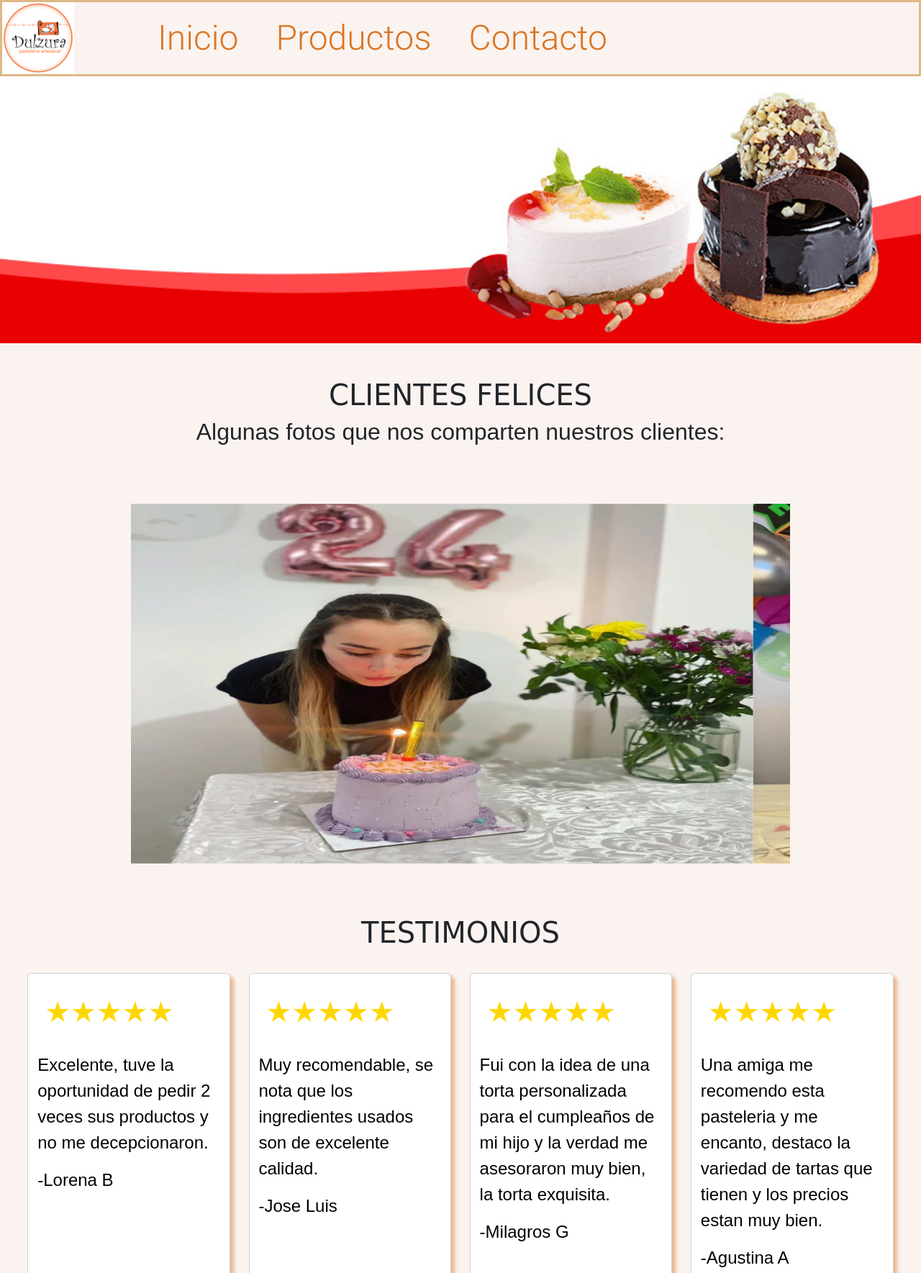
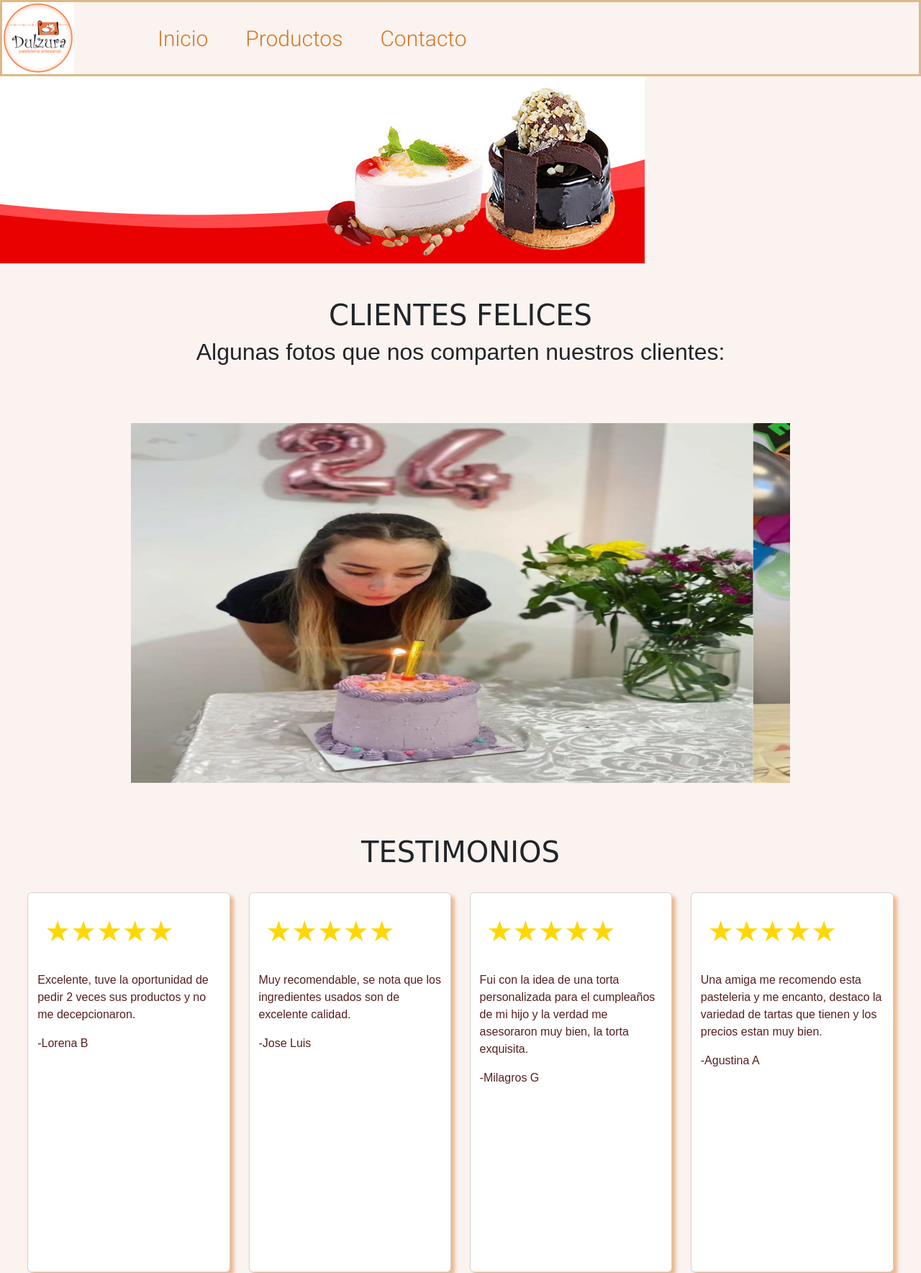
Before and after one commit to FedeRo2/Actividad3, a plain HTML site: page clientes.html in a window 1280 px wide. Shown: the top 1769 px of the page at 72% size. Drawn offline with nearby package versions, Linux system fonts and the light colour scheme.

Commit message:
estilos
 banner al 100% del ancho de la pantalla

```diff
--- a/css/estilos.css
+++ b/css/estilos.css
@@ -40,7 +40,7 @@ header {
     justify-content: center;
     align-items: center;
     gap: 20px;
-    font-size: 48px;
+    font-size: 30px;
 }
 
 .nav a:hover {
@@ -55,7 +55,7 @@ header {
     color: rgb(218, 117, 34);
 }
 
-.banner img {
+ #banner img {
     display: flex;
     width: 100%;
     margin: 0;
@@ -88,6 +88,7 @@ body {
 h1 {
     color: rgb(12, 12, 11);
     font-family: 'Sofia', cursive;
+    font-size: 50px;
     justify-content: center;
     align-content: center;
  }
@@ -104,8 +105,9 @@ h2 {
 }
 
 p {
-    color: black;
+    color: rgb(87, 31, 31);
     font-family: Arial, Helvetica, sans-serif;
+    font-size: 16px;
  }
 
 /* p, h2 {
```
Also changed, not shown: index.html (+2 -1 lines).
